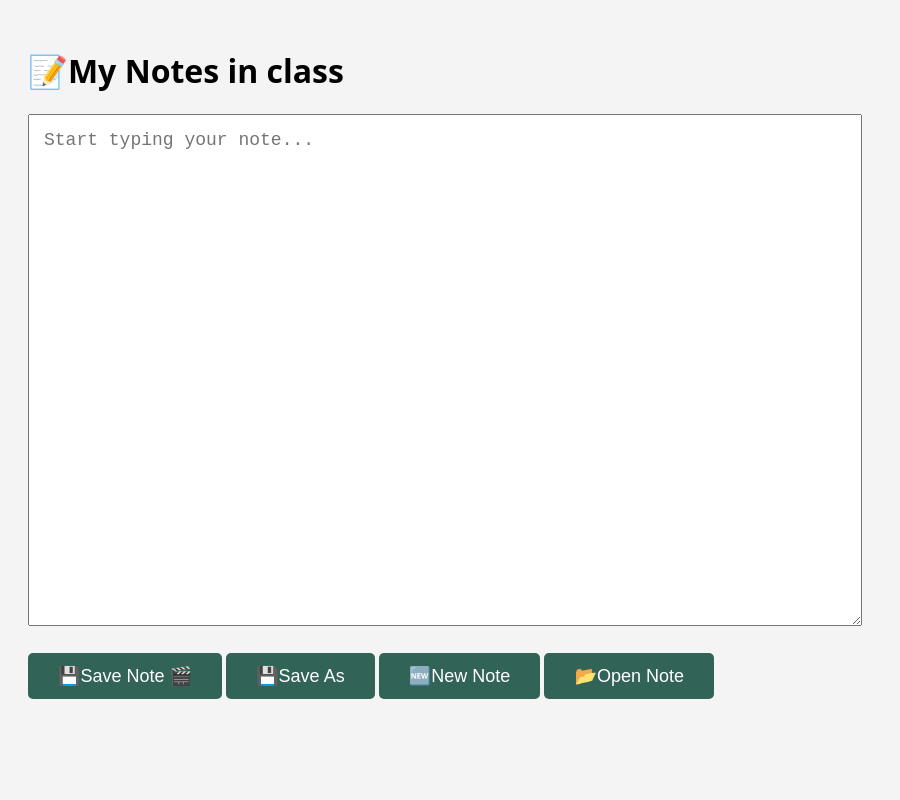
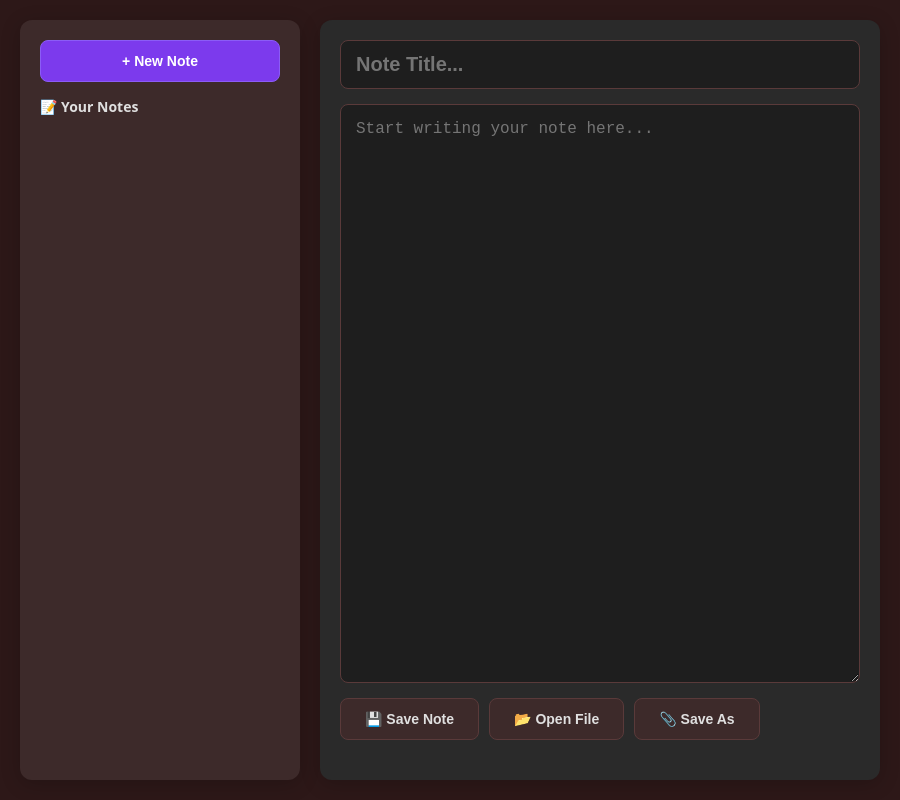
Before and after one commit to gurungaliza46-code/quick-note-taker, an Electron app: page index.html in a window 900 px wide. Drawn offline with Linux system fonts and the light colour scheme; no server answers.

Commit message:
Revamp index.html with new layout and styles
Refactor HTML structure and styles for improved layout and design.

```diff
--- a/index.html
+++ b/index.html
@@ -4,39 +4,209 @@
      <meta charset="UTF-8">
     <meta name="viewport" content="width=device-width, initial-scale=1.0">
     <title>Quick Note Taker</title>
-    <style>
+   <style>
+        * {
+            margin: 0;
+            padding: 0;
+            box-sizing: border-box;
+        }
+
         body {
-            font-family: system-ui;
+            font-family: system-ui, -apple-system, 'Segoe UI', Roboto, sans-serif;
             padding: 20px;
-            background: #f4f4f4;
+            background-color: #2d1818;
+            min-height: 100vh;
         }
+
+        #app {
+            display: flex;
+            gap: 20px;
+            max-width: 1400px;
+            margin: 0 auto;
+            height: calc(100vh - 40px);
+        }
+
+        #sidebar {
+            width: 280px;
+            background-color: #3d2a2a;
+            padding: 20px;
+            border-radius: 12px;
+            box-shadow: 0 4px 20px rgba(0, 0, 0, 0.2);
+            display: flex;
+            flex-direction: column;
+            gap: 15px;
+        }
+
+        #editor {
+            flex: 1;
+            display: flex;
+            flex-direction: column;
+            padding: 20px;
+            background-color: #2a2a2a;
+            border-radius: 12px;
+            box-shadow: 0 4px 20px rgba(0, 0, 0, 0.2);
+            gap: 15px;
+        }
+
         textarea {
-            width: 95%;
-            height: 60vh;
+            width: 100%;
+            flex: 1;
+            font-size: 16px;
+            padding: 15px;
+            border-radius: 8px;
+            border: 1px solid #5a3a3a;
+            background-color: #1e1e1e;
+            color: #e0e0e0;
+            resize: vertical;
+            font-family: monospace;
+        }
+
+        textarea:focus,
+        input:focus {
+            outline: none;
+            border-color: #7c3aed;
+        }
+
+        input {
+            width: 100%;
+            font-size: 20px;
+            padding: 12px 15px;
+            border-radius: 8px;
+            border: 1px solid #5a3a3a;
+            background-color: #1e1e1e;
+            color: #e0e0e0;
+            font-weight: 600;
+        }
+
+        button {
+            padding: 12px 24px;
+            font-size: 14px;
+            font-weight: 600;
+            background-color: #3d2a2a;
+            color: #e0e0e0;
+            border: 1px solid #5a3a3a;
+            cursor: pointer;
+            border-radius: 8px;
+            transition: all 0.2s ease;
+        }
+
+        button:hover {
+            background-color: #4a3535;
+            transform: translateY(-1px);
+            border-color: #7c3aed;
+        }
+
+        #new-note {
+            background-color: #7c3aed;
+            border-color: #8b5cf6;
+            color: white;
+        }
+
+        #new-note:hover {
+            background-color: #8b5cf6;
+        }
+
+        #toolbar {
+            display: flex;
+            gap: 10px;
+            flex-wrap: wrap;
+        }
+
+        #save-status {
+            font-size: 12px;
+            color: #6b8c42;
+            margin-top: 5px;
+        }
+
+        .note-item {
+            background-color: #2a1f1f;
+            padding: 12px;
+            border-radius: 8px;
+            cursor: pointer;
+            transition: all 0.2s;
+            border-left: 3px solid transparent;
+            position: relative;
+        }
+
+        .note-item:hover {
+            background-color: #3d2a2a;
+            transform: translateX(5px);
+        }
+
+        .note-item.active {
+            border-left-color: #7c3aed;
+            background-color: #3d2a2a;
+        }
+
+        .note-title {
+            font-weight: 600;
+            color: #e0e0e0;
+            margin-bottom: 5px;
+            word-break: break-word;
+            padding-right: 25px;
+        }
+
+        .note-preview {
+            font-size: 12px;
+            color: #999;
+            white-space: nowrap;
+            overflow: hidden;
+            text-overflow: ellipsis;
+        }
+
+        .delete-note {
+            background: none;
+            border: none;
+            color: #ef4444;
             font-size: 18px;
-            padding: 15px;
+            cursor: pointer;
+            padding: 0 5px;
+            position: absolute;
+            top: 8px;
+            right: 8px;
         }
-        button {
-            padding: 12px 30px;
-            font-size: 18px;
-            background: #316357;
-            color: white;
-            border: none;
-            cursor: pointer;
-            border-radius: 5px;
+
+        .delete-note:hover {
+            color: #ff6b6b;
+            background: none;
+            transform: none;
+        }
+
+        #notes-list {
+            flex: 1;
+            overflow-y: auto;
+            display: flex;
+            flex-direction: column;
+            gap: 8px;
+        }
+
+        h3 {
+            color: #e0e0e0;
+            font-size: 14px;
+            margin-bottom: 5px;
         }
     </style>
 </head>
 
 <body>
-    <h1>📝My Notes in class</h1>
-    <textarea id="note" placeholder="Start typing your note..."></textarea>
-    <br><br>
-    <button id="save">💾Save Note 🎬</button>
-    <button id="save-as">💾Save As</button>
-    <button id="new-note">🆕New Note</button>
-    <button id="open-file">📂Open Note</button>
-    <p id="save_status"></p>
+    <div id="app">
+        <div id="sidebar">
+            <button id="new-note">+ New Note</button>
+            <h3>📝 Your Notes</h3>
+            <div id="notes-list"></div>
+        </div>
+
+        <div id="editor">
+            <input type="text" id="note-title" placeholder="Note Title...">
+            <textarea id="note-content" placeholder="Start writing your note here..."></textarea>
+            <div id="toolbar">
+                <button id="save-note">💾 Save Note</button>
+                <button id="open-file">📂 Open File</button>
+                <button id="save-as">📎 Save As</button>
+            </div>
+            <p id="save-status"></p>
+        </div>
+    </div>
 
     <script src="renderer.js"></script>
 </body>
```
